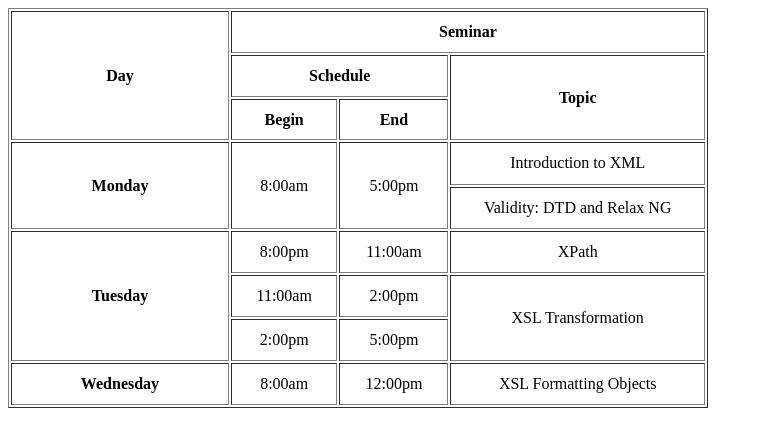
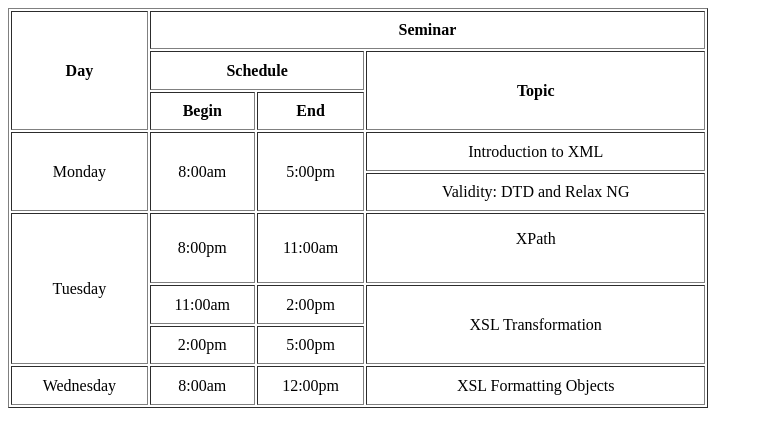
Before and after one commit to Eniola-C/Task1, a plain HTML site: page index.html in a window 1280 px wide. Shown: the whole page, without its empty margins (0-763 px from the left). Drawn offline with Linux system fonts and the light colour scheme.

Commit message:
First task

```diff
--- a/index.css
+++ b/index.css
@@ -1,3 +1,3 @@
-table, th, td{
+table, th, td, body{
     text-align: center;
 }
--- a/index.html
+++ b/index.html
@@ -9,8 +9,8 @@
 <body>
     <table border="1" height="400" width="700">
         <tr>
-            <th style="width: 11%;"rowspan="3">Day</th>
-            <th style="width: 20%;"colspan="4">Seminar</th>
+            <th rowspan="3">Day</th>
+            <th colspan="4">Seminar</th>
             </tr>
             <tr>
                 <th colspan="2">Schedule</th>
@@ -23,7 +23,7 @@
       </thead>
       <tbody>
         <tr>
-            <th rowspan="2">Monday</th>
+            <td rowspan="2">Monday</td>
             <td rowspan="2">8:00am</td>
             <td rowspan="2">5:00pm</td>
             <td>Introduction to XML</td>
@@ -32,10 +32,10 @@
             <td>Validity: DTD and Relax NG</td>
         </tr>
 <tr>
-    <th rowspan="3">Tuesday</th>
+    <td rowspan="3">Tuesday</td>
     <td>8:00pm</td>
     <td>11:00am</td>
-    <td rowspan="1">XPath</td>
+    <td rowspan="1">XPath<br>&nbsp;<br></td>
 </tr>
 <tr>
     <td>11:00am</td>
@@ -47,7 +47,7 @@
     <td>5:00pm</td>
 </tr>
 <tr>
-    <th>Wednesday</th>
+    <td>Wednesday</td>
     <td>8:00am</td>
     <td>12:00pm</td>
     <td>XSL Formatting Objects</td>
```
